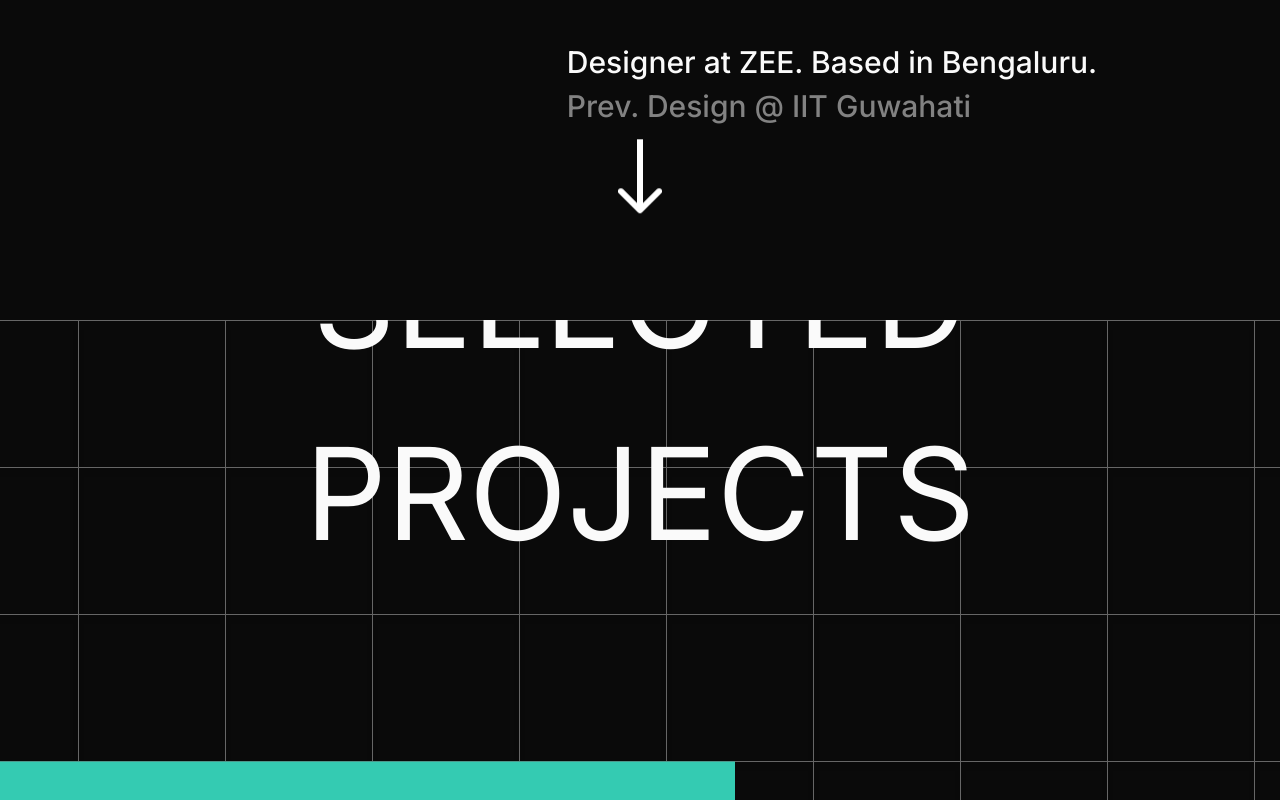
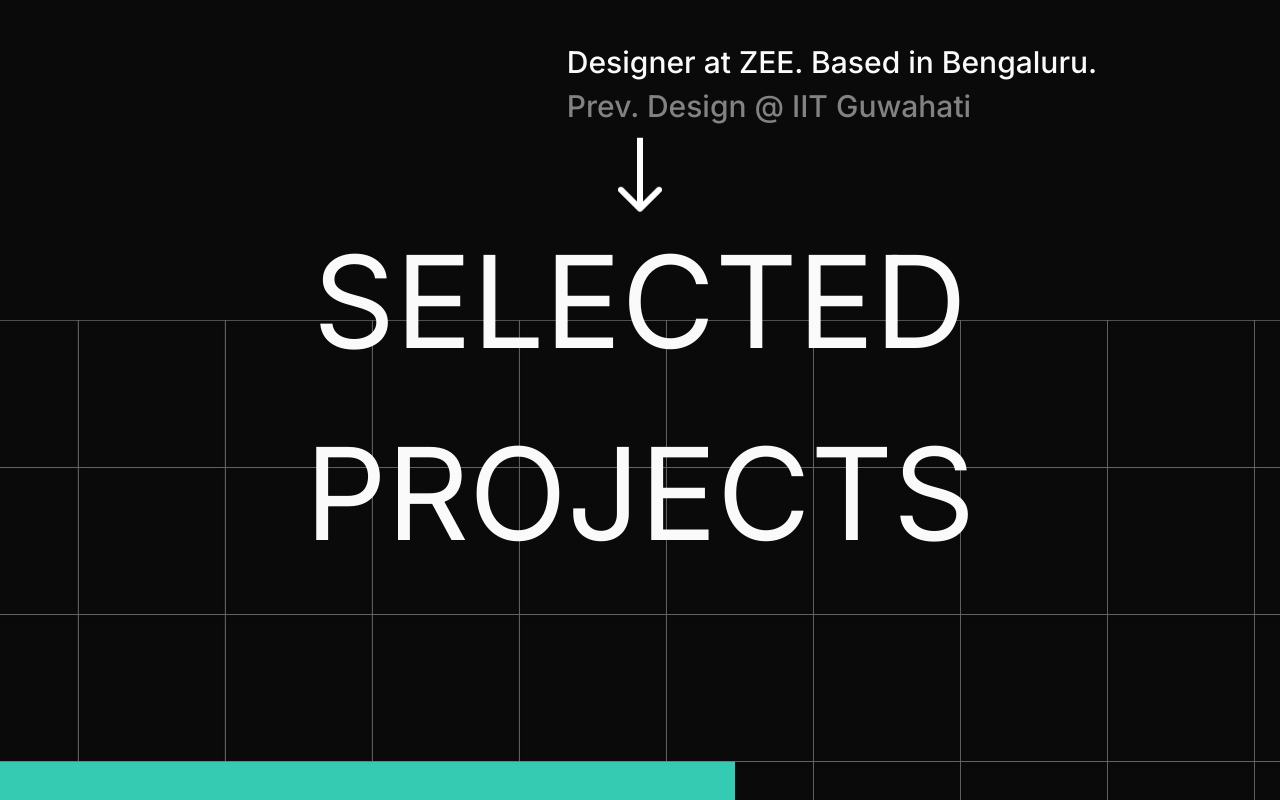
Before and after one commit to thirumurugankrishna-cloud/krish-portfolio, a Next.js app: page / in a window 1280 px wide. Shown: the part 480-1280 px from the top of the page. Built offline with nearby package versions, Linux system fonts and the light colour scheme.

Commit message:
changed background attachment to fixed for projects section

```diff
--- a/src/app/globals.css
+++ b/src/app/globals.css
@@ -86,3 +86,8 @@
   background: #f2f2f2;
   box-shadow: 0px 0px 25px 0px #fff;
 }
+
+.bg-grid-pattern {
+  background-image: url("/bg-grid.svg");
+  background-attachment: fixed;
+}
--- a/src/app/page.js
+++ b/src/app/page.js
@@ -12,7 +12,7 @@ import {
 
 export default function Home() {
   return (
-    <main className="flex min-h-screen flex-col items-center bg-background">
+    <main className="flex min-h-screen flex-col items-center">
       <Navbar />
       <section className=" h-[80vh] w-full flex flex-col items-center justify-between py-[90px] ">
         <div className=" w-full flex items-center flex-col">
@@ -42,7 +42,12 @@ export default function Home() {
         </p>
       </section>
 
-      <div className=" w-full bg-grid-pattern flex flex-col h-[1176px] overflow-auto">
+      <div className=" w-full flex flex-col bg-grid-pattern  ">
+        {/* <div className=" sticky top-0  left-0 right-0 -z-10"> */}
+        {/* <div className="sticky top-0 left-0 right-0 z-10 ">
+          <div className="absolute bg-grid-pattern w-full h-screen"></div>
+        </div> */}
+        {/* </div> */}
         <div className=" h-[155px] flex items-center justify-center">
           <h2 className="text-[128px] text-center">SELECTED PROJECTS</h2>
         </div>
--- a/tailwind.config.js
+++ b/tailwind.config.js
@@ -17,9 +17,6 @@ module.exports = {
       },
     },
     extend: {
-      backgroundImage: {
-        "grid-pattern": "url('/bg-grid.svg')",
-      },
       colors: {
         border: "hsl(var(--border))",
         input: "hsl(var(--input))",
```
